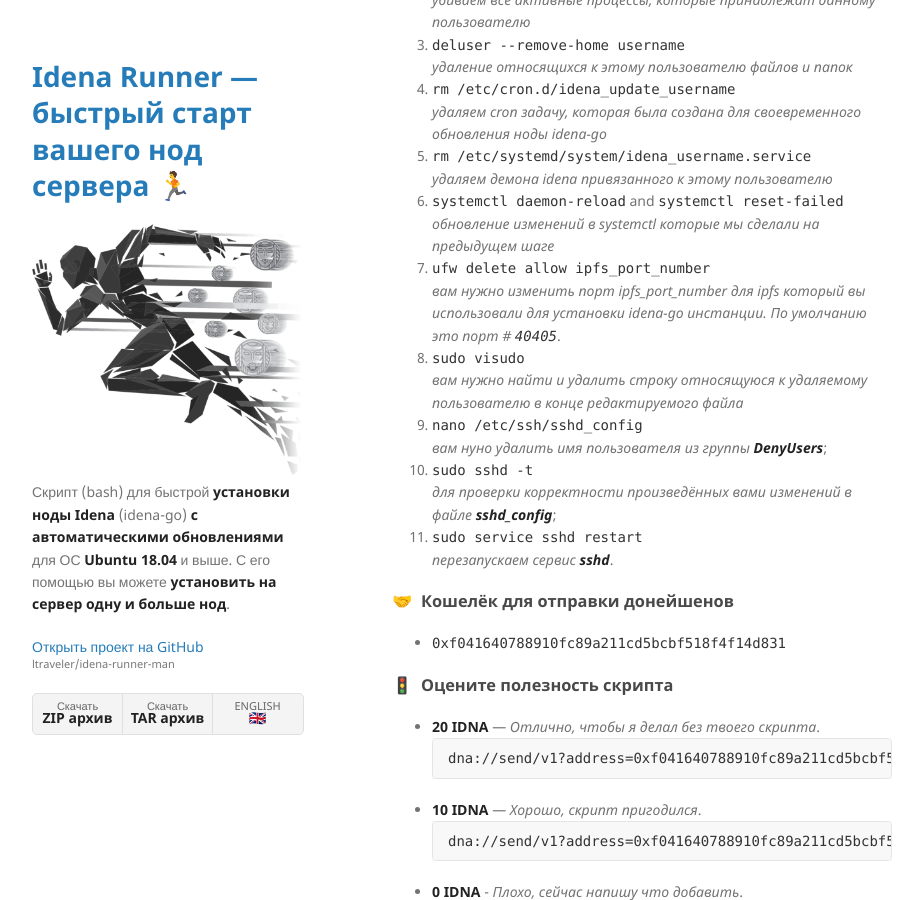
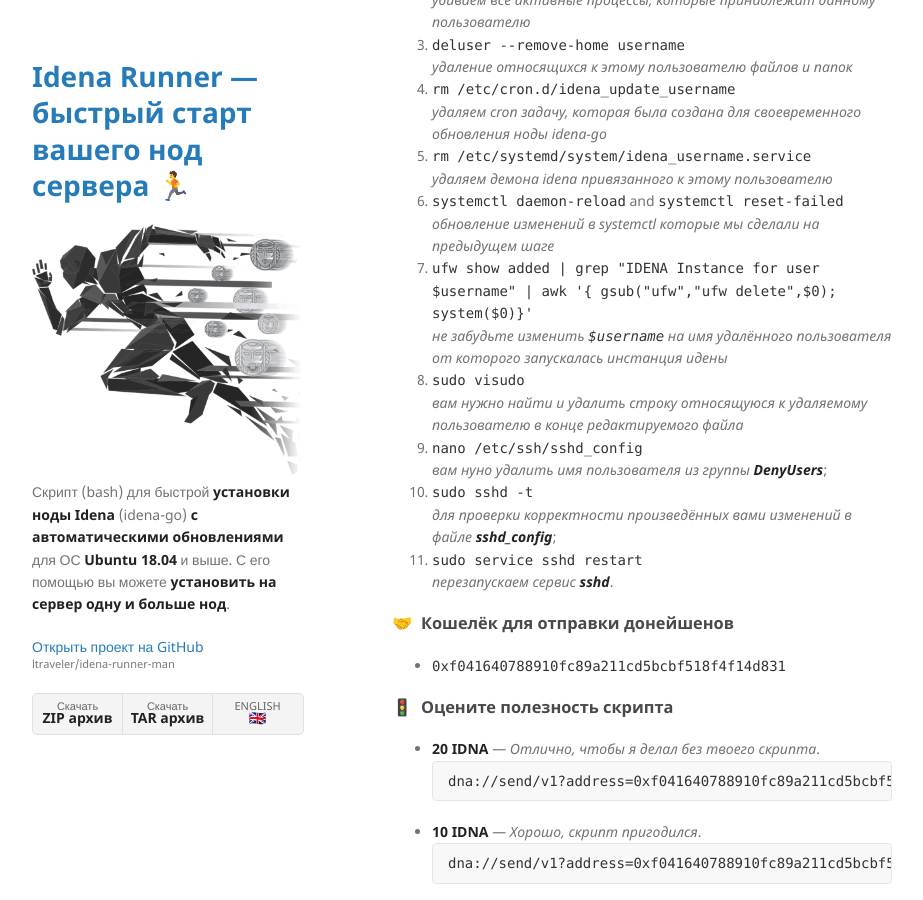
Before and after one commit to ltraveler/idena-runner-man, a Jekyll site: the page built from ru/index-ru.md, in a window 1280 px wide and 900 px high, scrolled down 4485 px. Shown: the whole window, without its empty margins (178-1101 px from the left). Built offline with Jekyll 4.4.1, drawn with Linux system fonts in a browser that asks for light colours.

Commit message:
Update index-ru.md

```diff
--- a/ru/index-ru.md
+++ b/ru/index-ru.md
@@ -141,8 +141,8 @@
 _удаляем демона idena привязанного к этому пользователю_
 6. `systemctl daemon-reload` and `systemctl reset-failed`\
 _обновление изменений в systemctl которые мы сделали на предыдущем шаге_
-7. `ufw delete allow ipfs_port_number`\
-_вам нужно изменить порт ipfs_port_number для ipfs который вы использовали для установки idena-go инстанции. По умолчанию это порт # `40405`_.
+7. `ufw show added | grep "IDENA Instance for user $username" | awk '{ gsub("ufw","ufw delete",$0); system($0)}'`\
+_не забудьте изменить `$username` на имя удалённого пользователя от которого запускалась инстанция идены_
 8. `sudo visudo`\
 _вам нужно найти и удалить строку относящуюся к удаляемому пользователю в конце редактируемого файла_
 9. `nano /etc/ssh/sshd_config`\
```
